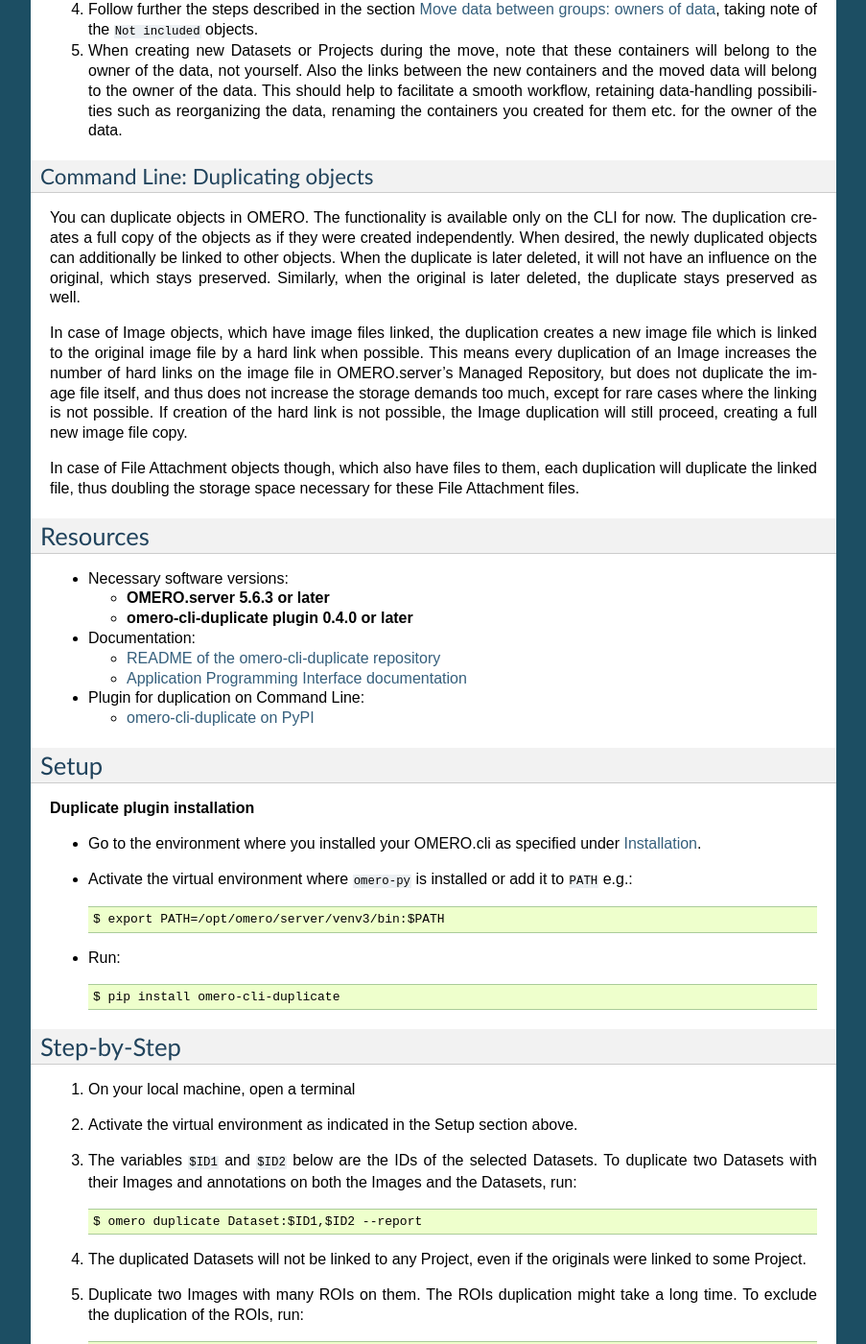
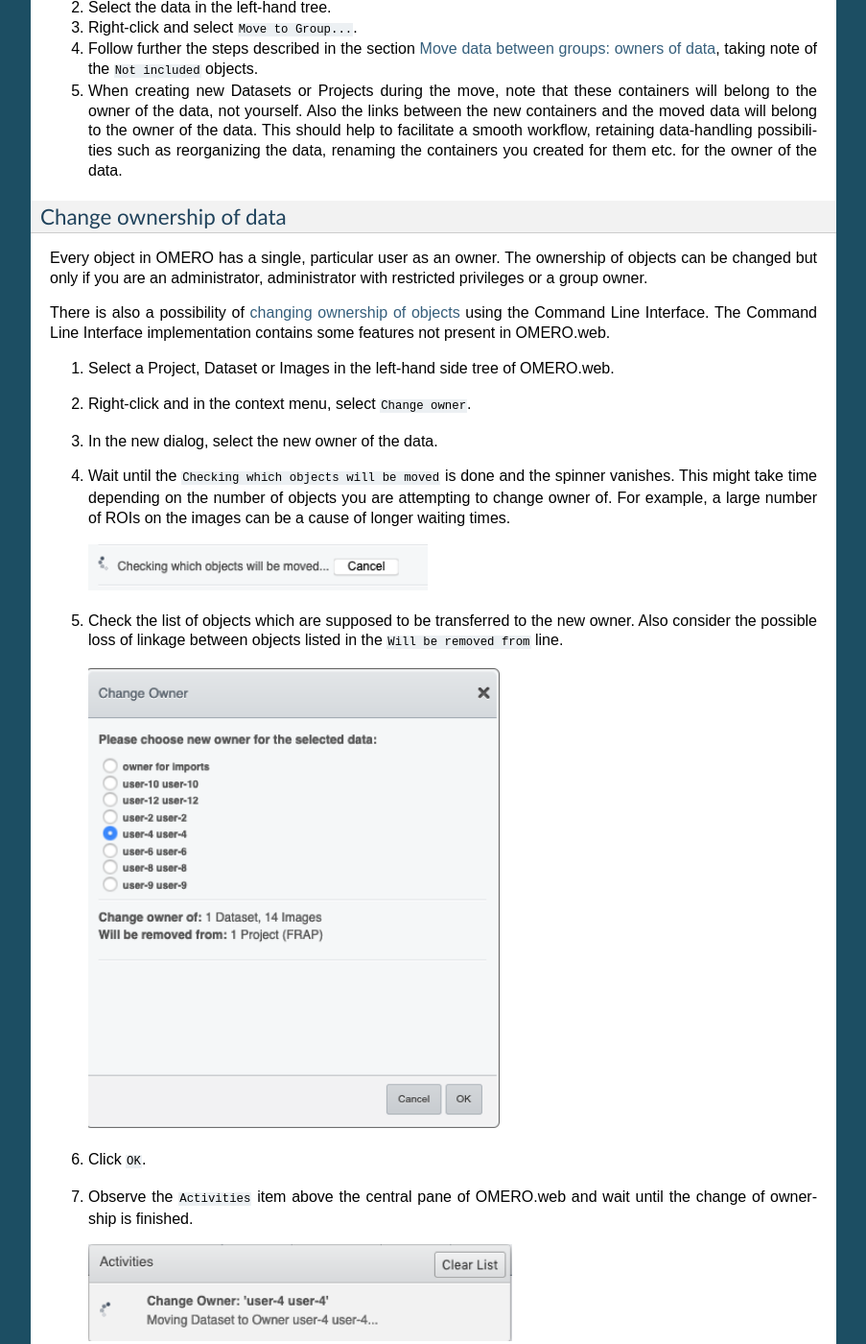
Before and after one commit to ome/omero-guide-introduction, a Sphinx documentation site: the page built from docs/data-management.rst, in a window 1280 px wide and 1400 px high, scrolled down 7220 px. Shown: the whole window at 96% size, without its empty margins (198-1101 px from the left). Built offline with Sphinx 7.4.7, drawn with Linux system fonts in a browser that asks for light colours; some of the changed text lies outside the part shown.

Commit message:
Add workflow of chown in webclient

```diff
--- a/docs/data-management.rst
+++ b/docs/data-management.rst
@@ -27,13 +27,16 @@
 
 -  How to organize Images in Projects and Datasets.
 
--  How to move the data between groups if you are data owner.
+-  How to :ref:`move the data between groups if you are data owner<Movedowners>`.
 
 -  How to move the data between groups if you are an administrator working on behalf of others.
 
--  How to use Command Line for duplicating objects such as Images, Datasets or Projects.
+-  How to :ref:`change the ownership of objects<Chown>`.
 
--  How to use Command Line for changing the ownership of objects.
+-  How to use :ref:`Command Line for duplicating objects<Duplicatecli>` such as Images, Datasets or Projects.
+
+
+
 
 Setup
 -----
@@ -52,6 +55,8 @@
 -  For import of Images, we use `in_place_import_as.sh <https://github.com/ome/training-scripts/blob/master/maintenance/scripts/in_place_import_as.sh>`_.
 
 -  The cooperation in OMERO is described in `Groups and permissions system <https://docs.openmicroscopy.org/latest/omero/sysadmins/server-permissions.html>`_.
+
+-  See also the documentation for `Moving objects between groups <https://docs.openmicroscopy.org/omero/latest/users/cli/chgrp.html>`_ and `Changing ownership of objects <https://docs.openmicroscopy.org/omero/latest/users/cli/chown.html>`_ using the Command Line Interface.
 
 Step-by-Step
 ------------
@@ -361,6 +366,43 @@
    retaining data-handling possibilities such as reorganizing the data,
    renaming the containers you created for them etc. for the owner of the data.
 
+
+.. _Chown:
+
+Change ownership of data
+~~~~~~~~~~~~~~~~~~~~~~~~
+
+Every object in OMERO has a single, particular user as an owner.
+The ownership of objects can be changed but only if you are an administrator, administrator with restricted privileges or a group owner.
+
+There is also a possibility of `changing ownership of objects <https://docs.openmicroscopy.org/omero/latest/users/cli/chown.html>`_ using the Command Line Interface. The Command Line Interface implementation contains some features not present in OMERO.web.
+
+#. Select a Project, Dataset or Images in the left-hand side tree of OMERO.web.
+
+#. Right-click and in the context menu, select ``Change owner``.
+
+#. In the new dialog, select the new owner of the data.
+
+#. Wait until the ``Checking which objects will be moved`` is done and the spinner vanishes. This might take time depending on the number of objects you are attempting to change owner of. For example, a large number of ROIs on the images can be a cause of longer waiting times.
+
+   |image18|
+
+#. Check the list of objects which are supposed to be transferred to the new owner. Also consider the possible loss of linkage between objects listed in the ``Will be removed from`` line.
+
+   |image19|
+
+#. Click ``OK``.
+
+#. Observe the ``Activities`` item above the central pane of OMERO.web and wait until the change of ownership is finished.
+
+   |image20|
+
+#. The ``Activities`` item will stop showing a spinner and a link to the data you have just changed the owner of will appear. This link will help you to find the data you just changed the ownership of. This data will be shown as a part of the tree of the new owner in the OMERO.web interface, and are now removed from the old owner tree.
+
+   |image21|
+
+#. Click on the link ``Show ...`` in the Activities and inspect the data you just transferred the ownership of.
+
 .. _Duplicatecli:
 
 Command Line: Duplicating objects
@@ -534,3 +576,11 @@
 .. |image17| image:: images/management17.png
    :width: 0.78125in
    :height: 0.23958in
+.. |image18| image:: images/management18.png
+   :height: 0.5in
+.. |image19| image:: images/management19.png
+   :height: 5in
+.. |image20| image:: images/management20.png
+   :height: 1.05in
+.. |image21| image:: images/management21.png
+   :height: 1.2in
```
Also changed, not shown: docs/images/management18.png (added), docs/images/management19.png (added), docs/images/management20.png (added), docs/images/management21.png (added).
